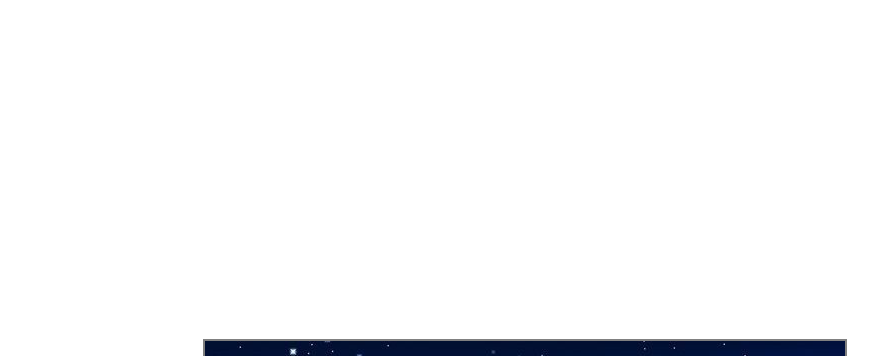
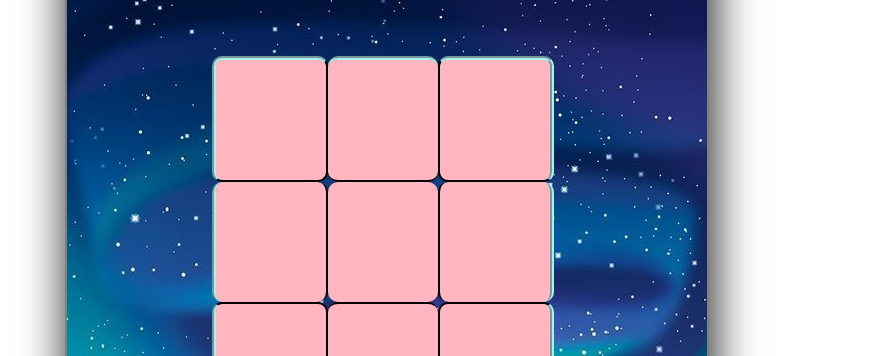
Before and after one commit to ImanMohi/tictactoe, a plain HTML site: page index.html in a window 1280 px wide. Shown: the part 109-465 px from the top of the page, without its empty margins (253-1131 px from the left). Drawn offline with Linux system fonts and the light colour scheme.

Commit message:
css changes

```diff
--- a/style.css
+++ b/style.css
@@ -11,9 +11,11 @@
     border: 2px solid gray;
     height: 40em;
     width: 40em;
-    margin: 28em;
+    margin: auto;
+    margin-top: 2em;
     position: relative;
     bottom: 0em;
+    box-shadow: 3px 1px 40px 5px rgba(0,0,0,0.75);
 }
 
 .row {
```
